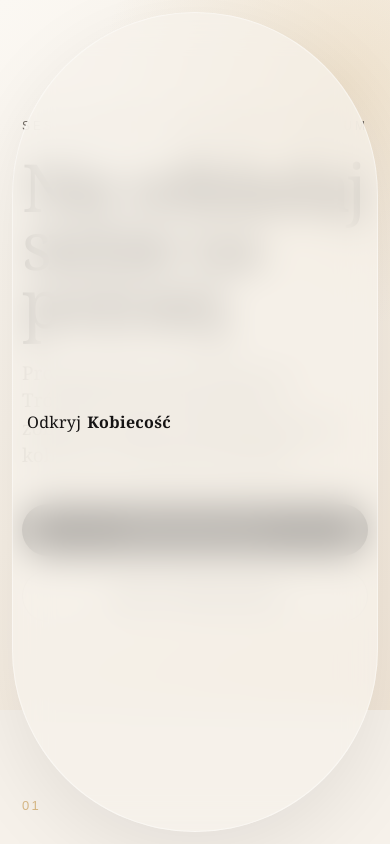
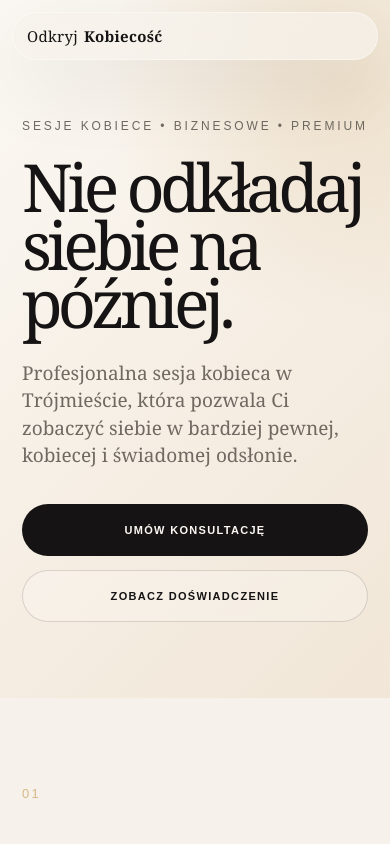
Before and after one commit to odkryjkobiecosc/odkryjkobiecosc-website, a Next.js app: page / in a window 390 px wide. Shown: the top 844 px of the page. Built offline with nearby package versions, Linux system fonts and the light colour scheme.

Commit message:
Update globals.css

```diff
--- a/app/globals.css
+++ b/app/globals.css
@@ -15,11 +15,17 @@
 }
 
 html {
+  width: 100%;
+  max-width: 100%;
   scroll-behavior: smooth;
+  overflow-x: hidden;
 }
 
 body {
+  width: 100%;
+  max-width: 100%;
   margin: 0;
+  overflow-x: hidden;
   background: var(--paper);
   color: var(--ink);
   font-family: Georgia, "Times New Roman", serif;
@@ -566,12 +572,21 @@ h3 {
   color: rgba(255, 255, 255, 0.72);
 }
 
-/* MOBILE FIX */
 @media (max-width: 980px) {
   .nav {
     position: absolute;
-    inset: 12px;
+    inset: 12px 12px auto 12px;
+    width: auto;
+    height: auto;
+    min-height: 48px;
+    max-width: calc(100% - 24px);
     padding: 12px 14px;
+    border-radius: 999px;
+  }
+
+  .brand {
+    font-size: 15px;
+    white-space: nowrap;
   }
 
   .navLinks {
@@ -593,9 +608,10 @@ h3 {
   }
 
   .hero {
+    display: block;
     min-height: auto;
     padding-top: 118px;
-    gap: 34px;
+    padding-bottom: 76px;
   }
 
   .heroCopy {
@@ -603,8 +619,11 @@ h3 {
     z-index: 4;
   }
 
-  .heroVisual {
-    display: none;
+  .heroVisual,
+  .heroVisual *,
+  .portraitPlaceholder,
+  .floatingCard {
+    display: none !important;
   }
 
   h1 {
```
